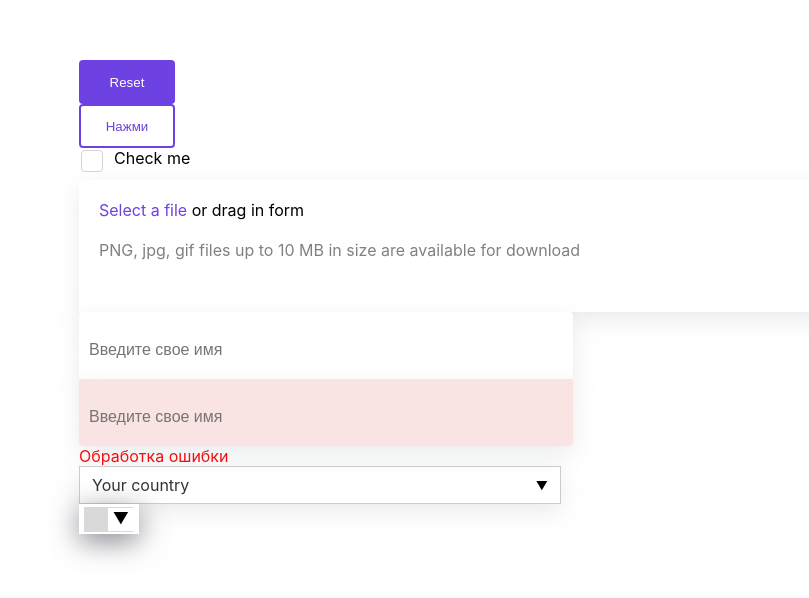
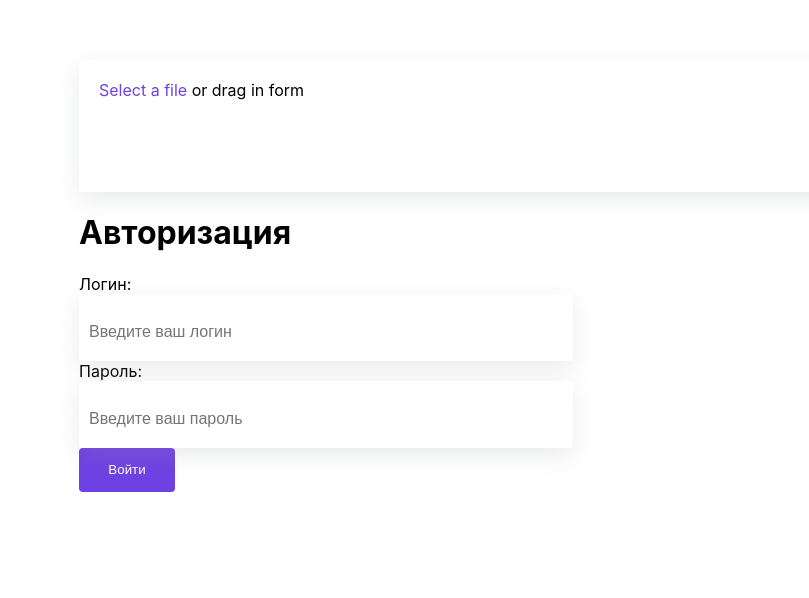
Before and after one commit to Aldiyar-B/Form-parser, a React (Create React App) app: page / in a window 1280 px wide. Shown: the part 240-838 px from the top of the page, without its empty margins (471-1280 px from the left). Built offline with nearby package versions, Linux system fonts and the light colour scheme.

Commit message:
динамический парсер работает, но если сам json вставляю в коде, а не через file...

```diff
--- a/src/App.tsx
+++ b/src/App.tsx
@@ -1,63 +1,51 @@
+// App.tsx
 import React, { useState } from 'react';
 import './App.css';
-import Button from './components/ui/Button/Button';
-import Checkbox from './components/ui/Checkbox/Checkbox';
+import DynamicForm from './components/DynamicForm/DynamicForm';
 import FileUploader from './components/ui/Files/Files';
-import Input from './components/ui/Input/Input';
-import Select from './components/ui/Select/Select';
-// import ColorField from './components/ui/Color/Color';
-import Color from './components/ui/Color/Color';
+import { FormData, FormFieldOption } from './types/types';
+
+
+const initialFormData: FormData =
+{
+  "form_name": "Авторизация",
+  "form_fields": [
+    {
+      "id": "login",
+      "type": "text",
+      "label": "Логин",
+      "required": true,
+      "placeholder": "Введите ваш логин",
+      "maxlength": 30
+    },
+    {
+      "id": "password",
+      "type": "password",
+      "label": "Пароль",
+      "required": true,
+      "placeholder": "Введите ваш пароль",
+      "maxlength": 50,
+      "minlength": 8,
+      "pattern": "^(?=.*[a-zA-Z])(?=.*[0-9!@#$%^&*()]).{8,50}$"
+    }
+  ],
+  "form_buttons": [
+    {
+      "name": "Войти",
+      "type": "submit"
+    }
+  ]
+}
+
+
+
 function App() {
-  const [isChecked, setIsChecked] = useState(false);
-  const [inputValue, setInputValue] = useState('');
-  const [selectedType, setSelectedType] = useState('');
+  const [formData, setFormData] = useState<FormData>(initialFormData);
 
-  const handleCheckboxChange = (event: React.ChangeEvent<HTMLInputElement>) => {
-    setIsChecked(event.target.checked);
-  };
-
-  const handleInputChange = (event: React.ChangeEvent<HTMLInputElement>) => {
-    setInputValue(event.target.value);
-  };
-
-  const handleTypeChange = (value: string | string[]) => {
-    setSelectedType(Array.isArray(value) ? value.join(', ') : value);
-  };
-  const handleColorChange = (color: string) => {
-    console.log('Выбран цвет:', color);
-    // Здесь можно сохранить выбранный цвет в состоянии компонента или отправить на сервер и т.д.
-  };
-
-  const options = [
-    { value: 'usa', label: 'USA' },
-    { value: 'russia', label: 'Russia' },
-    { value: 'germany', label: 'Germany' }
-  ];
   return (
     <div className='App'>
-      <Button label='Reset' onClick={() => { alert('Reset clicked') }} variant='primary' />
-      <Button label='Нажми' onClick={() => { alert('Нажми clicked') }} variant='secondary' />
-
-      <Checkbox
-        label="Check me"
-        checked={isChecked}
-        onChange={handleCheckboxChange}
-      />
-
-      <FileUploader />
-
-      <Input placeholder='Введите свое имя' variant='default' onChange={handleInputChange} value={inputValue} />
-      <Input placeholder='Введите свое имя' variant='error' onChange={handleInputChange} value={inputValue} />
-
-      <Select options={options}
-      // onChange={handleTypeChange}
-      // name="type"
-      // id="typeSelect"
-      // required={true}
-      // multiple={false}
-      />
-      <Color />
-
+      <FileUploader onFileLoad={setFormData} />
+      <DynamicForm formData={formData} />
     </div>
   );
 }
--- /dev/null
+++ b/src/components/DynamicForm/DynamicForm.tsx
@@ -0,0 +1,53 @@
+// DynamicForm.tsx
+import React, { useState } from 'react';
+import Button from '../ui/Button/Button';
+import Input from '../ui/Input/Input';
+import Select from '../ui/Select/Select';
+import { DynamicFormProps, FormField, FormFieldOption } from '../../types/types';
+
+const DynamicForm: React.FC<DynamicFormProps> = ({ formData }) => {
+	const [formState, setFormState] = useState<{ [key: string]: any }>({});
+
+	const handleInputChange = (id: string, value: any) => {
+		setFormState(prev => ({ ...prev, [id]: value }));
+	};
+
+	const handleSubmit = (event: React.FormEvent<HTMLFormElement>) => {
+		event.preventDefault();
+		console.log("Form Data Submitted:", formState);
+	};
+
+	const renderField = (field: FormField) => {
+		switch (field.type) {
+			case 'textarea':
+				return <Input type="textarea" placeholder={field.placeholder} value={formState[field.id] || ''}
+					onChange={(e) => handleInputChange(field.id, e.target.value)} required={field.required} />;
+			case 'select':
+				return <Select options={field.options || []} value={formState[field.id] || ''} onChange={(value) => handleInputChange(field.id, value)} />;
+			case 'text':
+			case 'password':
+			case 'email':
+			default:
+				return <Input type={field.type} placeholder={field.placeholder} value={formState[field.id] || ''}
+					onChange={(e) => handleInputChange(field.id, e.target.value)} required={field.required}
+					maxLength={field.maxlength} minLength={field.minlength} pattern={field.pattern} />;
+		}
+	};
+
+	return (
+		<form onSubmit={handleSubmit}>
+			<h1>{formData.form_name}</h1>
+			<p>{formData.form_description}</p>
+			{formData.form_fields.map(field => (
+				<div key={field.id}>
+					<label>{field.label}: {renderField(field)}</label>
+				</div>
+			))}
+			{formData.form_buttons.map(button => (
+				<Button key={button.name} label={button.name} onClick={() => { }} type={button.type} />
+			))}
+		</form>
+	);
+};
+
+export default DynamicForm;
--- a/src/components/ui/Checkbox/Checkbox.tsx
+++ b/src/components/ui/Checkbox/Checkbox.tsx
@@ -8,6 +8,8 @@ interface CheckboxProps {
 	onChange: (event: React.ChangeEvent<HTMLInputElement>) => void;
 	disabled?: boolean;
 	error?: boolean;
+	required?: boolean;
+
 }
 
 const Checkbox: React.FC<CheckboxProps> = ({
@@ -16,6 +18,8 @@ const Checkbox: React.FC<CheckboxProps> = ({
 	onChange,
 	disabled = false,
 	error = false,
+	required = false,
+
 }) => {
 	return (
 		<label className={styles.container}>
@@ -26,6 +30,7 @@ const Checkbox: React.FC<CheckboxProps> = ({
 				onChange={onChange}
 				disabled={disabled}
 				className={`${styles.checkbox} ${error ? styles.error : ""}`}
+				required={required}
 			/>
 			<span className={styles.checkmark}></span>
 		</label>
--- a/src/components/ui/Files/Files.tsx
+++ b/src/components/ui/Files/Files.tsx
@@ -1,20 +1,17 @@
+// FileUploader.tsx
 import React, { useState } from 'react';
 import styles from './Files.module.css';
-
-const FileUploader = () => {
-	// Либо объект файла либо он пустой
+import { FileUploaderProps } from '../../../types/types';
+const FileUploader: React.FC<FileUploaderProps> = ({ onFileLoad }) => {
 	const [file, setFile] = useState<File | null>(null);
 	const [error, setError] = useState<string>('');
 
-	// Когда поле ввода файла меняется, вызов этой функции
 	const handleFileChange = (event: React.ChangeEvent<HTMLInputElement>) => {
-		const selectedFile = event.target.files?.[0]; // May be undefined if no file is selected
-
-		// Check if selectedFile is undefined and explicitly set file to null
+		const selectedFile = event.target.files?.[0];
 		if (!selectedFile) {
-			setFile(null); // Ensure that we're setting to null if no file is selected
+			setFile(null);
 			setError('No file selected or file access was denied.');
-			return; // Early return to prevent further execution
+			return;
 		}
 
 		if (selectedFile.size > 10485760) { // 10 MB limit
@@ -22,42 +19,35 @@ const FileUploader = () => {
 			setFile(null);
 		} else {
 			setError('');
-			setFile(selectedFile); // Now selectedFile is guaranteed to be a File object, not undefined
-		}
-	};
-
-
-	const handleFileUpload = () => {
-		if (file) {
-			alert(`Uploading ${file.name}`);
-
+			setFile(selectedFile);
+			const reader = new FileReader();
+			reader.onload = (e) => {
+				const text = e.target?.result as string;
+				try {
+					const json = JSON.parse(text);
+					onFileLoad(json);
+				} catch (err) {
+					setError('Error parsing JSON!');
+					console.error('Error reading JSON:', err);
+				}
+			};
+			reader.readAsText(selectedFile);
 		}
 	};
 
 	return (
 		<div className={`${styles.fileUploader} ${file ? styles.fileUploaderSelected : ''}`}>
-			{/* <input type="file" onChange={handleFileChange} /> */}
-			<input type="file" id="file" className={styles.fileInput} accept=".json,.png" onChange={handleFileChange} />
+			<input type="file" id="file" className={styles.fileInput} accept=".json" onChange={handleFileChange} />
 			{(!file && !error) && (
-				// <p className={styles.grey}>PNG, jpg, gif files up to 10 MB in size are available for download</p>
 				<label className={styles.fileLink} htmlFor="file"> <span className={styles.purple}> Select a file </span> or drag in form</label>
 			)}
 			{file && (
 				<div className={styles.fileInfo}>
-					<p>
-						{file.name} - <span className={styles.grey}>{Math.round(file.size / 1024)} KB</span>
-					</p>
+					<p>{file.name} - <span className={styles.grey}>{Math.round(file.size / 1024)} KB</span></p>
 					<button onClick={() => setFile(null)} className={styles.deleteButton}>Delete file</button>
 				</div>
 			)}
-			{(!file && !error) && (
-				<p className={styles.grey}>PNG, jpg, gif files up to 10 MB in size are available for download</p>
-			)}
-
-
 			{error && <div className={styles.error}>{error}</div>}
-
-			{/* <button onClick={handleFileUpload} disabled={!file || !!error} className={styles.uploadButton}>Upload file</button> */}
 		</div>
 	);
 };
--- a/src/components/ui/Input/Input.tsx
+++ b/src/components/ui/Input/Input.tsx
@@ -3,28 +3,31 @@ import styles from "./Input.module.css";
 
 interface InputProps {
 	placeholder?: string;
-	value?: string;
+	value: string;
+	onChange: (e: React.ChangeEvent<HTMLInputElement>) => void;
 	disabled?: boolean;
 	type?: string;
 	variant?: "default" | "error";
-	onChange: (e: React.ChangeEvent<HTMLInputElement>) => void;
-
+	required?: boolean;
+	maxLength?: number;
+	minLength?: number;
+	pattern?: string;
 }
 
 const Input: React.FC<InputProps> = ({
-
 	placeholder = "",
-	value = "",
+	value,
 	onChange,
 	disabled = false,
 	type = "text",
 	variant = "default",
+	required = false,
+	maxLength,
+	minLength,
+	pattern
 }) => {
 	return (
 		<div className={styles.inputWrapper}>
-			{(value) && (
-				<span className={`${styles.inputSpan}  `}>{placeholder}</span>
-			)}
 			<input
 				className={`${styles.input} ${styles[variant]}`}
 				placeholder={placeholder}
@@ -32,11 +35,12 @@ const Input: React.FC<InputProps> = ({
 				onChange={onChange}
 				disabled={disabled}
 				type={type}
+				required={required}
+				maxLength={maxLength}
+				minLength={minLength}
+				pattern={pattern}
 			/>
-			{variant === "error" && (
-				<span className={styles.errorText}>Обработка ошибки</span>
-			)}
-		</div >
+		</div>
 	)
 }
 
--- a/src/components/ui/Select/Select.tsx
+++ b/src/components/ui/Select/Select.tsx
@@ -1,25 +1,20 @@
 import React, { useState } from 'react';
 import styles from './Select.module.css';
-
-// Define the interface for an option
-interface Option {
+import { FormFieldOption } from '../../../types/types';
+interface SelectProps {
+	options: FormFieldOption[];
 	value: string;
-	label: string;
+	onChange: (value: string) => void;
+	multiple?: boolean;
 }
 
-// Define the props for the Select component
-interface SelectProps {
-	options: Option[];
-}
-
-const Select: React.FC<SelectProps> = ({ options }) => {
+const Select: React.FC<SelectProps> = ({ options, value, onChange, multiple = false }) => {
 	const [isOpen, setIsOpen] = useState(false);
-	const [selectedOption, setSelectedOption] = useState<Option | null>(null);
 
 	const toggleDropdown = () => setIsOpen(!isOpen);
 
-	const handleOptionClick = (option: Option) => {
-		setSelectedOption(option);
+	const handleOptionClick = (value: string) => {
+		onChange(value);
 		setIsOpen(false);
 	};
 
@@ -27,7 +22,7 @@ const Select: React.FC<SelectProps> = ({ options }) => {
 		<div className={styles.dropdown}>
 			<div className={styles.control} onClick={toggleDropdown}>
 				<div className={styles.selectedValue}>
-					{selectedOption ? selectedOption.label : 'Your country'}
+					{value}
 				</div>
 				<div className={styles.arrow}>{isOpen ? '▲' : '▼'}</div>
 			</div>
@@ -36,8 +31,8 @@ const Select: React.FC<SelectProps> = ({ options }) => {
 					{options.map(option => (
 						<div
 							key={option.value}
-							className={`${styles.option} ${option.value === selectedOption?.value ? styles.selected : ''}`}
-							onClick={() => handleOptionClick(option)}
+							className={`${styles.option} ${option.value === value ? styles.selected : ''}`}
+							onClick={() => handleOptionClick(option.value)}
 						>
 							{option.label}
 						</div>
--- /dev/null
+++ b/src/types/types.tsx
@@ -0,0 +1,44 @@
+// types.ts
+export type InputType = "text" | "password" | "email" | "textarea" | "file" | "checkbox" | "select" | "color";
+
+export interface FormFieldOption {
+	value: string;
+	label: string;
+}
+
+export interface FormField {
+	id: string;
+	type: InputType;
+	label: string;
+	required: boolean;
+	placeholder?: string;
+	maxlength?: number;
+	minlength?: number;
+	pattern?: string;
+	options?: FormFieldOption[];
+	formats?: string;
+	max_size?: number;
+	max_count?: number;
+	mask?: string;
+	multiple?: boolean;
+}
+
+export interface FormButton {
+	name: string;
+	type: 'button' | 'submit';
+}
+
+export interface FormData {
+	form_name: string;
+	form_description?: string;
+	form_fields: FormField[];
+	form_buttons: FormButton[];
+}
+
+export interface DynamicFormProps {
+	formData: FormData;
+}
+
+export interface FileUploaderProps {
+	onFileLoad: (data: FormData) => void;
+}
```
